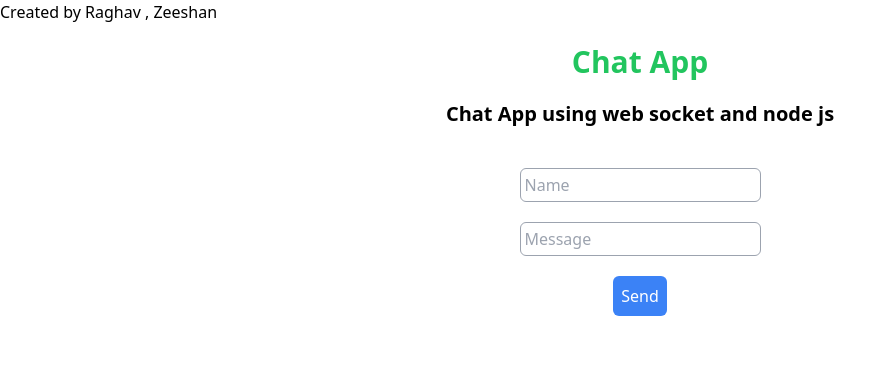
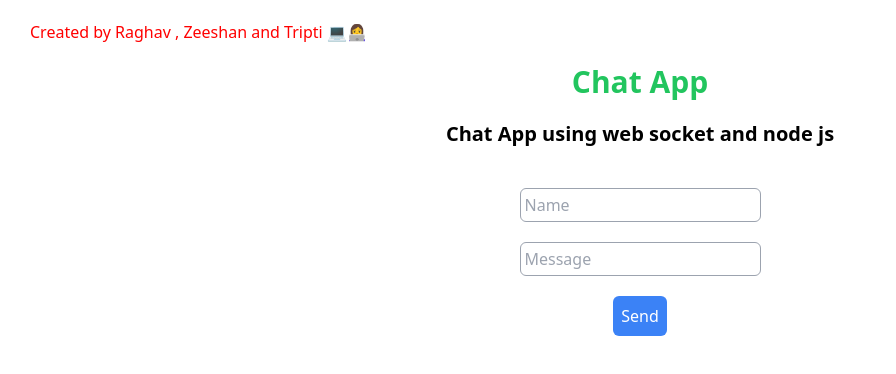
Before and after one commit to RaghavBirla2004/chat-app, a website: page index.html in a window 1280 px wide. Shown: the whole page, without its empty margins (0-896 px from the left). Drawn offline with nearby package versions, Linux system fonts and the light colour scheme; no server answers.

Commit message:
chat software

```diff
--- a/index.html
+++ b/index.html
@@ -5,7 +5,7 @@
 </head>
 
 <body>
-    <h1>Created by Raghav , Zeeshan</h1>
+    <h1 style="margin-left: 30px;margin-top:20px;color:red">Created by Raghav , Zeeshan and Tripti 💻👩‍💻</h1>
     <h1 class="font-bold text-green-500
                text-3xl text-center mt-5">
          Chat App
```
